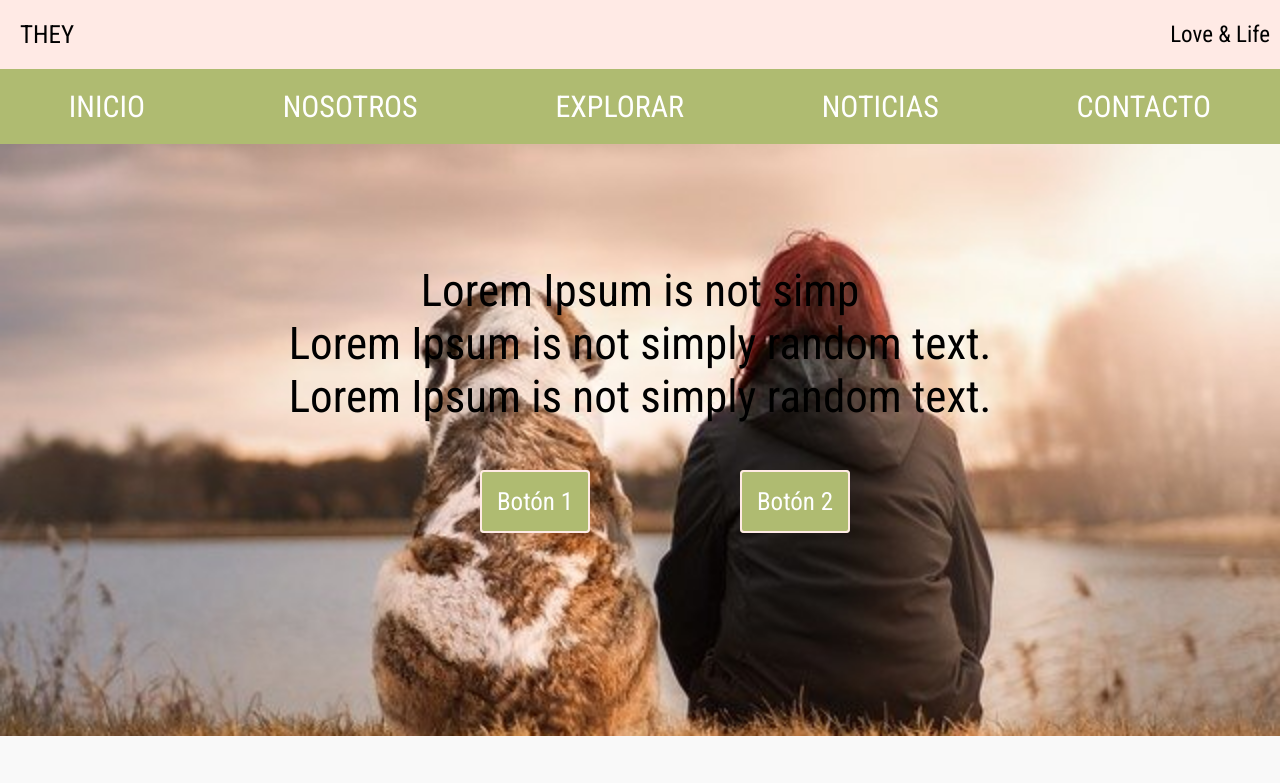
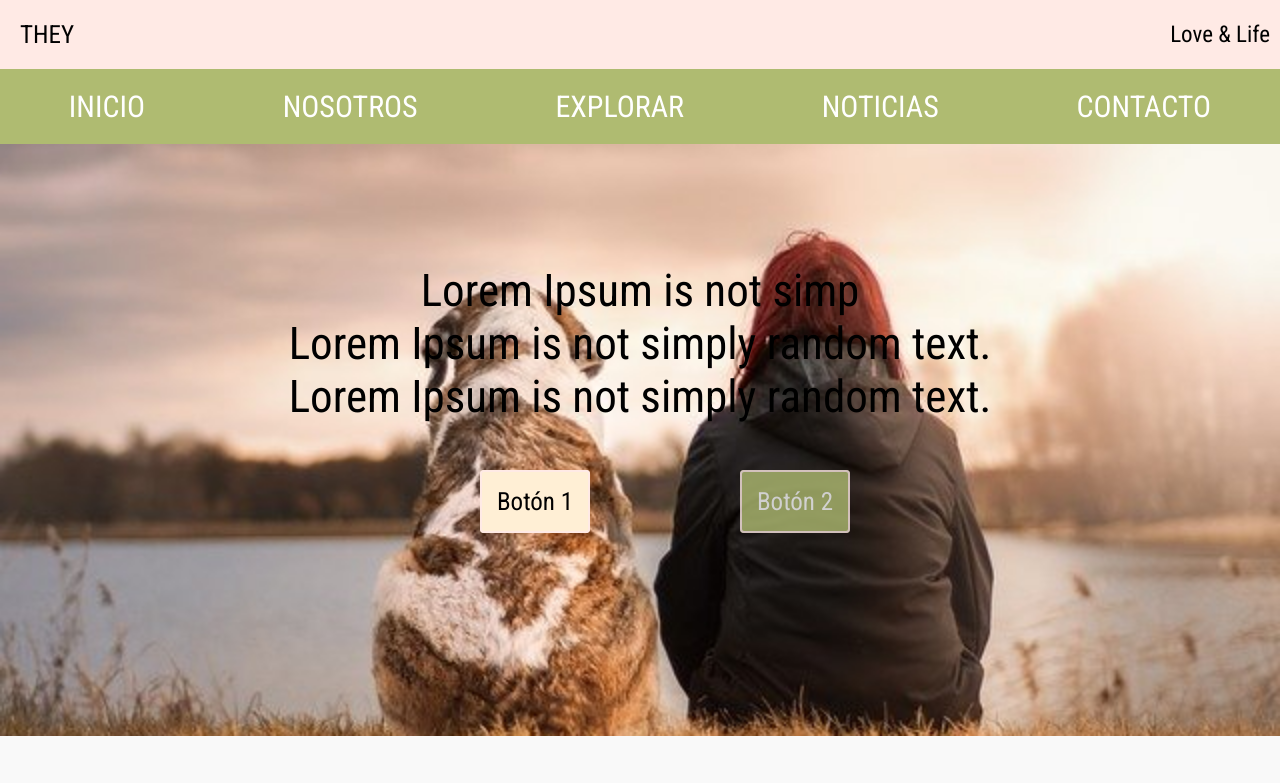
Before and after one commit to LizethTs/27300, a plain HTML site: page index.html in a window 1280 px wide. In both pictures the pointer is over the link "Botón 1". Shown: the top 783 px of the page. Drawn offline with Linux system fonts and the light colour scheme.

Commit message:
transicion los botones del banner

```diff
--- a/css/style.css
+++ b/css/style.css
@@ -100,6 +100,14 @@ body {
   padding: 15px;
   border: 2px solid #ffeae5;
   border-radius: 4px;
+  opacity: 0.8;
+  transition: 0.3s;
+}
+
+.button-item a:hover {
+  opacity: 1;
+  background-color: #ffefd5;
+  color: #000000;
 }
 
 /*estilo de la sección 1*/
```
